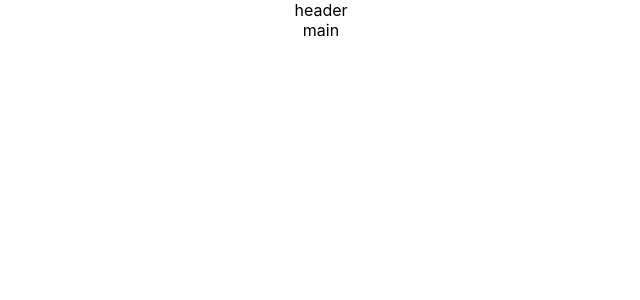
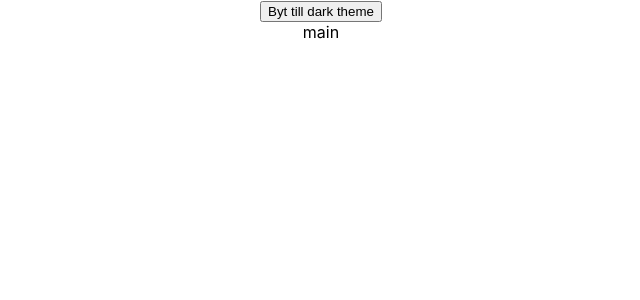
Before and after one commit to cm-net21-webbramverk/12-state-management, a React (Vite) app: page / in a window 1280 px wide. Shown: the top 300 px of the page, without its empty margins (319-959 px from the left). Built offline with nearby package versions, Linux system fonts and the light colour scheme.

Commit message:
Context demo in header

```diff
--- a/src/App.jsx
+++ b/src/App.jsx
@@ -1,19 +1,24 @@
 import { useState } from 'react'
 import './App.css'
+import Header from './components/header/Header'
+import ThemeContext from './contexts/ThemeContext'
 
 function App() {
 	const [themeIsDark, setThemeIsDark] = useState(false)
 
+	const themeString = themeIsDark ? 'dark' : 'light'
+	const toggle = () => setThemeIsDark(!themeIsDark)
+	const context = { theme: themeString, toggle: toggle }
+
 	return (
-		<div className="App">
-			<header>
-			header
-			</header>
-			<main>
-			main
-			</main>
-		</div>
-
+		<ThemeContext.Provider value={context} >
+			<div className="App">
+				<Header />
+				<main>
+				main
+				</main>
+			</div>
+		</ThemeContext.Provider>
 	)
 }
 
--- /dev/null
+++ b/src/components/header/Header.jsx
@@ -0,0 +1,8 @@
+import ToggleTheme from './ToggleTheme'
+const Header = () => (
+	<header>
+		<ToggleTheme />
+	</header>
+)
+
+export default Header
--- /dev/null
+++ b/src/components/header/ToggleTheme.jsx
@@ -0,0 +1,15 @@
+import { useContext } from 'react'
+import ThemeContext from '../../contexts/ThemeContext'
+
+const ToggleTheme = () => {
+	const { theme, toggle } = useContext(ThemeContext)
+	return (
+		<div>
+			<button onClick={toggle}>
+			{theme === 'light' ? 'Byt till dark theme' : 'Byt till light theme'}
+			</button>
+		</div>
+	)
+}
+
+export default ToggleTheme
--- a/src/contexts/ThemeContext.js
+++ b/src/contexts/ThemeContext.js
@@ -0,0 +1,5 @@
+import { createContext } from 'react'
+
+const ThemeContext = createContext('light')
+
+export default ThemeContext
--- a/src/main.jsx
+++ b/src/main.jsx
@@ -4,7 +4,7 @@ import App from './App'
 import './index.css'
 
 ReactDOM.createRoot(document.getElementById('root')).render(
-  <React.StrictMode>
-    <App />
-  </React.StrictMode>
+	<React.StrictMode>
+		<App />
+	</React.StrictMode>
 )
```
